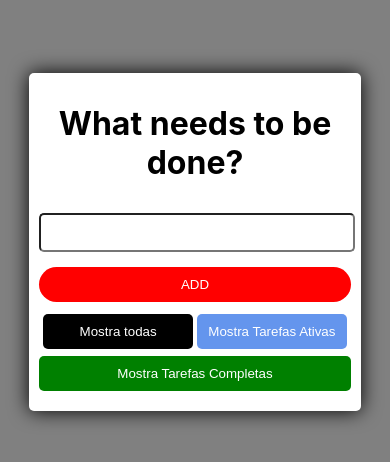
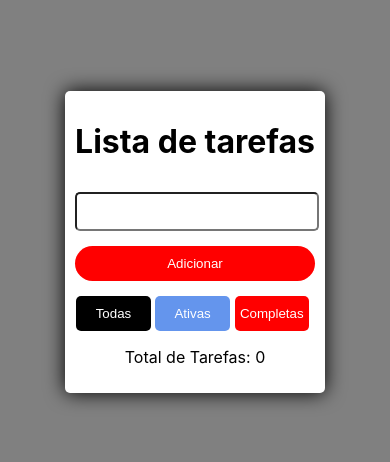
Before and after one commit to gcalcadaMCTW/react1, a React (Create React App) app: page / in a window 390 px wide. Shown: the part 180-642 px from the top of the page. Built offline with nearby package versions, Linux system fonts and the light colour scheme.

Commit message:
Ex1 Completed

```diff
--- a/src/App.css
+++ b/src/App.css
@@ -9,12 +9,12 @@
 }
 
 .modal {
+  position:flex;
   background-color: white;
   border-radius: 5px;
   padding: 20px;
   box-shadow: 0 0 20px black;
-  max-width: 20%;
-  width: 100%;
+  width: auto;
   text-align: center;
 }
 
@@ -48,7 +48,7 @@ li {
   border-radius: 25px;
   cursor: pointer;
 }
-
+.button-edit,
 .button-delete,
 .button-update {
   display: inline-block;
@@ -71,17 +71,19 @@ li {
 }
 
 .xzpto,
-.xpto {
-  width: 48%;
+.xpto,
+.xzptoy {
+  width: 31%;
   background-color: red;
   color: white;
   border: none;
-  padding: 10px 0px;
+  padding: 10px 0;
   margin-top: 5px;
-  margin: 2px;
+  margin-right: 2%;
   border-radius: 5px;
   cursor: pointer;
-
+  display: inline-block;
+  box-sizing: border-box;
 }
 
 .xpto {
@@ -98,17 +100,6 @@ li {
   text-decoration:underline;
 }
 
-.xzptoy {
-  width: 100%;
-  background-color: GREEN;
-  color: white;
-  border: none;
-  padding: 10px 0;
-  margin-top: 5px;
-  border-radius: 5px;
-  cursor: pointer;
-}
-
 .xpto:hover {
   color: red;
   text-decoration:underline;
@@ -119,8 +110,49 @@ li {
     text-decoration:underline;
 
 }
+.error-message {
+  background-color: red;
+  color: white;
+  border-radius: 5px;
+
+}
+.sucess-message {
+  background-color: green;
+  color: white;
+  border-radius: 5px;
+}
+
+.edit-input {
+  width: auto;
+  padding: 8px;
+  margin-right: 10px;
+  border: 1px solid #ccc;
+  border-radius: 4px;
+}
+
+.confirm-button,
+.cancel-button {
+  width: auto;
+  padding: 10px;
+  margin: 0 5px;
+  border: none;
+  border-radius: 5px;
+  cursor: pointer;
+  font-size: 14px;
+}
+
+.confirm-button {
+  background-color: blue;
+  color: white;
+}
+
+.cancel-button {
+  background-color: red;
+  color: white;
+}
 @media (max-width: 768px) {
   .modal {
+    position:flex;
     padding: 10px;
     max-width: 80%;
   }
@@ -130,4 +162,6 @@ li {
     max-width:50;
     font-size: 14px;
   }
+
+
 }
--- a/src/TodoList.js
+++ b/src/TodoList.js
@@ -8,21 +8,18 @@ const TodoList = (props) => {
     const remover = props.Remove;
     const darupdate = props.updateName;
     const toggleCheckbox = props.toggleCheckbox;
+    const editar = props.editar;
 
     return (
         <ul>
             {items.map((item) => (
-
-                !item.hide && (
                 <li key={item.id} >
                     <input className="checkbox" type="checkbox" checked={item.checked} onChange={() => toggleCheckbox(item.id)} />
-
                     <span className='task'>{item.name}</span>
-
+                    <button className="button-edit" onClick={() => editar(item.id)}>Edit</button>
                     <button className="button-delete" onClick={() => remover(item.id)}>Remove</button>
                     <button className="button-update" onClick={() => darupdate(item.name)}>Update</button>
                 </li>
-                )
             ))}
         </ul>
     );
--- a/src/todo.js
+++ b/src/todo.js
@@ -5,14 +5,23 @@ import TodoList from "./TodoList";
 function Todo() {
 
     const [inputValue, setInputValue] = useState('');
-    const [items, setItems] = useState(() => {
-        const savedItems = JSON.parse(localStorage.getItem('items')) || [];
-        return savedItems;
-    });
+    const [inputValue2, setInputValue2] = useState('');
+    const [items, setItems] = useState(saveit());
     const [filter, setFilter] = useState("all");
+    const [filteredItems, setFilteredItems] = useState([...items]);
+    const [editedItemId, setEditedItemId] = useState(null);
+    const [errorMessage, setErrorMessage] = useState("");
+    const [sucessMessage, setSucessMessage] = useState("");
+
     const AtualizaEstadoInput = (e) => {
         setInputValue(e.target.value);
+
     };
+
+
+
+
+
 
     const Remove = (id) => {
         const updatedItems = items.filter(item => item.id !== id);
@@ -31,6 +40,12 @@ function Todo() {
         });
         setItems(updatedItems);
         localStorage.setItem('items', JSON.stringify(updatedItems));
+        setSucessMessage("Update da tarefa com sucesso !");
+        setTimeout(() => {
+            setSucessMessage("");
+        }, 5000);
+
+
     }
     const toggleCheckbox = (id) => {
         const updatedItems = items.map((item) => {
@@ -41,12 +56,8 @@ function Todo() {
             return item;
 
         });
-
         setItems(updatedItems);
-
-
         localStorage.setItem('items', JSON.stringify(updatedItems));
-
     };
 
     const JustDoIt = () => {
@@ -56,50 +67,117 @@ function Todo() {
                 name: inputValue,
                 checked: false,
             };
-
             const updatedItems = [...items, newItem];
             setItems(updatedItems);
             localStorage.setItem('items', JSON.stringify(updatedItems));
             setInputValue('');
+            setSucessMessage("Tarefa adicionada com sucesso !");
+            setTimeout(() => {
+                setSucessMessage("");
+            }, 5000);
         }
     }
-    const filterstuff = (filter) => {
-        const updatedItems = items.map(item => {
-            if (filter === "all") {
-                item.hide = false;
-            } else if (filter === "active") {
-                item.hide = item.checked;
-            } else if (filter === "completed") {
-                item.hide = !item.checked;
-            }
-            return item;
-        });
+    const filterstuff = (stuff) => {
+        let newFilteredItems = [...items];
+        if (stuff === "active") {
+            newFilteredItems = items.filter(item => !item.checked);
+        } else if (stuff === "completed") {
+            newFilteredItems = items.filter(item => item.checked);
+        } else if (stuff === "all") {
+            newFilteredItems = items;
+        }
+        setFilter(stuff);
+        setFilteredItems(newFilteredItems);
+    }
+    const editar = (id, name) => {
 
-        setFilter(filter);
-        setItems(updatedItems);
+        setEditedItemId(id);
+        const editedItem = items.filter(item => item.id === id)[0];
+        setInputValue2(editedItem ? editedItem.name : '');
+
+
+        console.log(name);
+        console.log(inputValue2);
     };
+
+    const confirmEdit = () => {
+        if (inputValue2.length > 0) {
+            const updatedItems = items.map((item) =>
+                item.id === editedItemId ? { ...item, name: inputValue2 } : item
+            );
+            setItems(updatedItems);
+            localStorage.setItem("items", JSON.stringify(updatedItems));
+            setEditedItemId(null);
+            setInputValue2('');
+        } else {
+            setErrorMessage("O campo não pode estar vazio.");
+        }
+
+
+    };
+
+
 
     return (
         <div className="modal-container">
             <div className="modal">
-                <h1> What needs to be done? </h1>
+                <h1> Lista de tarefas </h1>
                 <input className="input-field" type="text" value={inputValue} onChange={AtualizaEstadoInput} />
-                <button className="add-button" onClick={JustDoIt}>ADD</button>
+                <button className="add-button" onClick={JustDoIt}>Adicionar</button>
+
+                {editedItemId !== null && (
+                    <div>
+                        <input
+                            className="edit-input"
+                            type="text"
+                            value={inputValue2}
+                            onChange={(e) => setInputValue2(e.target.value)}
+
+                        />
+                        <button className="confirm-button" onClick={confirmEdit}>
+                            Confirmar
+                        </button>
+                        <button className="cancel-button" onClick={() => {
+                            setInputValue2('');
+                            setEditedItemId(null);
+                        }}>
+                            Cancelar
+                        </button>
+
+
+
+                    </div>
+                )}
                 <div className="btnstuff">
                     <button type="button" className="xpto" onClick={() => filterstuff("all")}>
-                        Mostra todas
+                        Todas
                     </button>
                     <button type="button" className="xzpto" onClick={() => filterstuff("active")}>
-                        Mostra Tarefas Ativas
+                        Ativas
                     </button>
                     <button type="button" className="xzptoy" onClick={() => filterstuff("completed")}>
-                        Mostra Tarefas Completas
+                        Completas
                     </button>
                 </div>
-                <TodoList items={items} Remove={Remove} updateName={updateName} toggleCheckbox={toggleCheckbox} />
+                <p>Total de Tarefas: {filter === 'all' ? items.length : filteredItems.length}</p>
+                <TodoList
+                    items={filter === 'all' ? items : filteredItems}
+                    Remove={Remove}
+                    updateName={updateName}
+                    toggleCheckbox={toggleCheckbox}
+                    editar={editar}
+                />
+                {errorMessage && <p className="error-message">{errorMessage}</p>}
+                {sucessMessage && <p className="sucess-message">{sucessMessage}</p>}
             </div>
+
         </div >
     );
 }
 
+function saveit() {
+    const savedItems = JSON.parse(localStorage.getItem('items')) || [];
+    return savedItems;
+}
+
 export default Todo;
```
Lines whose indentation alone changed are shown as unchanged.
